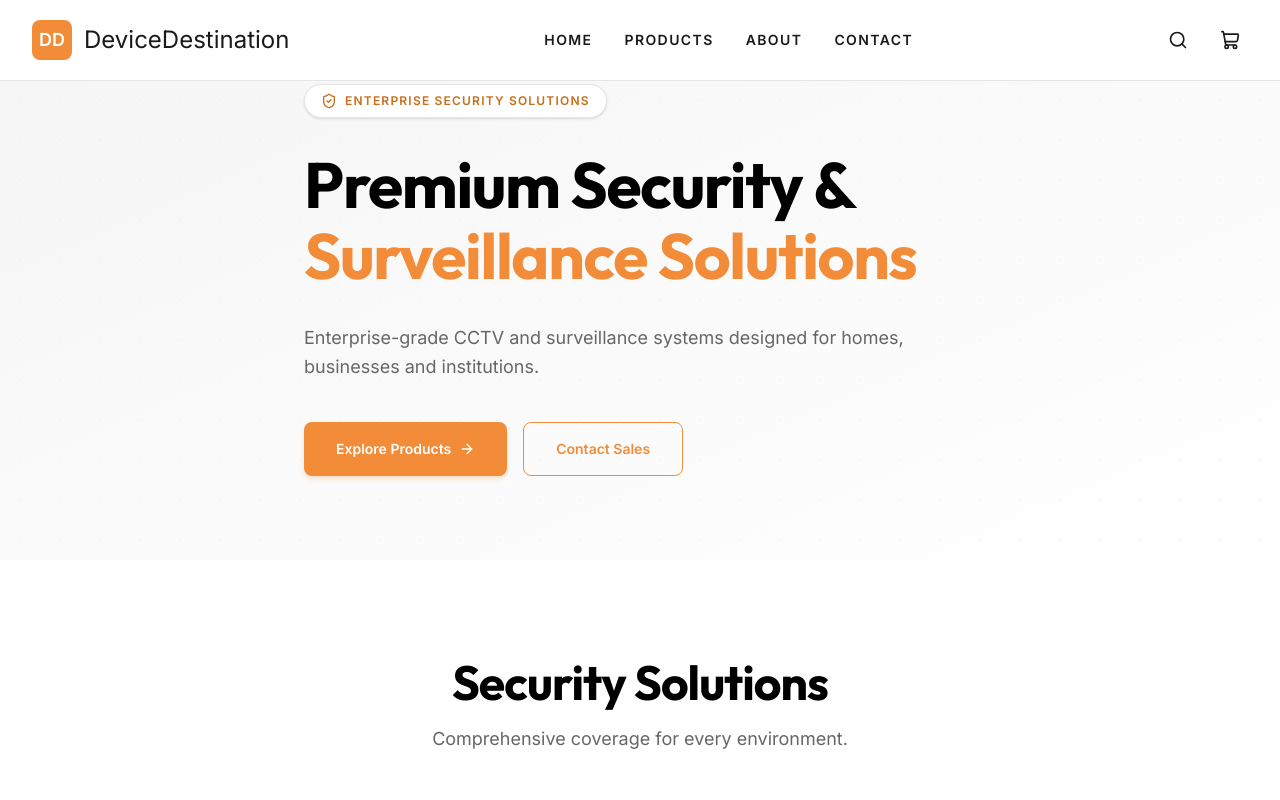
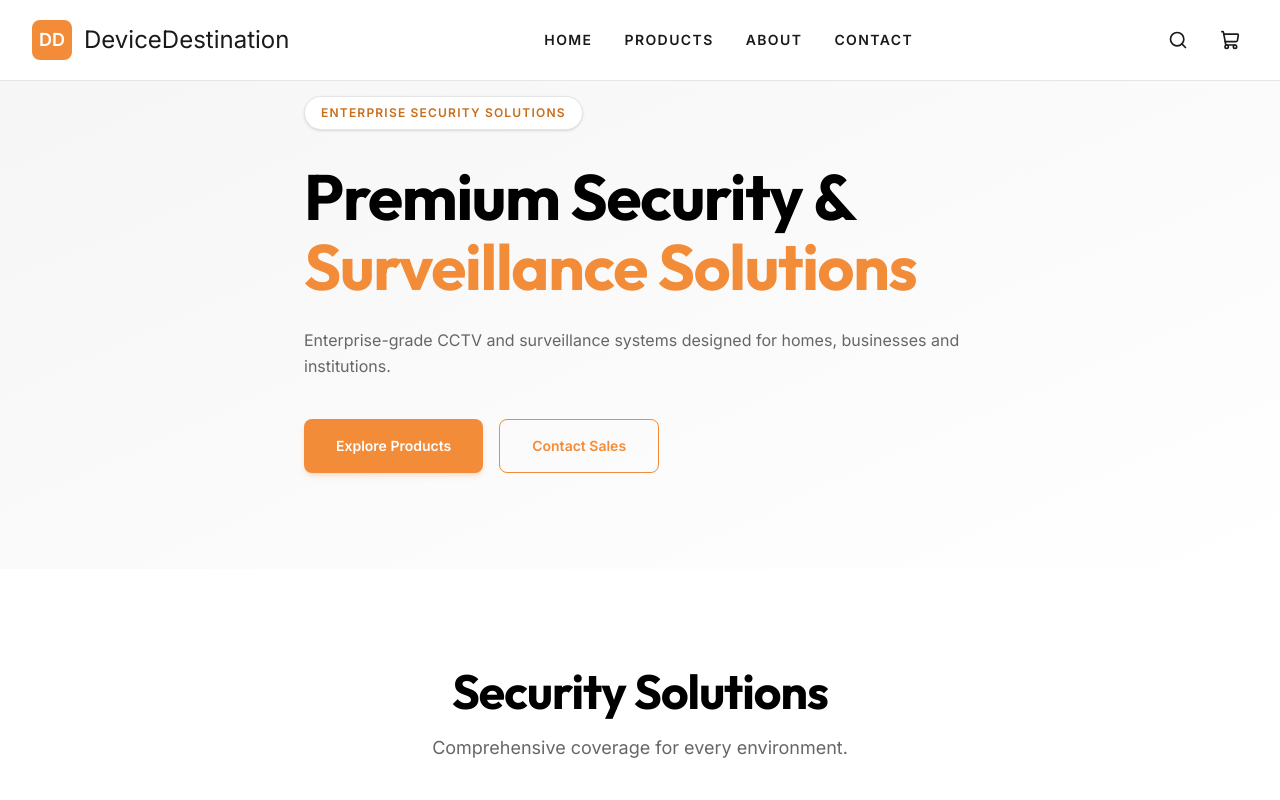
Before and after one commit to witejackel-eng/Ecom-website, a Next.js app: page / in a window 1280 px wide. Shown: the top 800 px of the page. Built offline with nearby package versions, Linux system fonts and the light colour scheme.

Commit message:
Refinement: Update Hero to use new typography hierarchy

```diff
--- a/src/components/Hero.tsx
+++ b/src/components/Hero.tsx
@@ -7,33 +7,30 @@ import FadeIn from "@/components/ui/FadeIn";
 
 export default function Hero() {
   return (
-    <section className="relative min-h-[70vh] flex items-center bg-[#FAFAFA] overflow-hidden">
+    <section className="relative min-h-[70vh] flex items-center bg-[#FAFAFA] overflow-hidden py-24">
       {/* Background Gradients */}
       <div className="absolute inset-0 z-0">
         <div className="absolute inset-0 bg-gradient-to-br from-[#F5F5F5] to-white" />
-        <div className="absolute inset-0 opacity-[0.05]" style={{ backgroundImage: 'radial-gradient(#F28C38 1px, transparent 1px)', backgroundSize: '40px 40px' }} />
       </div>
 
-      <div className="relative z-10 mx-auto max-w-7xl px-4 sm:px-6 lg:px-8 py-20">
+      <div className="relative z-10 mx-auto max-w-7xl px-4 sm:px-6 lg:px-8">
         <FadeIn direction="up">
           <div className="max-w-3xl">
             <div className="inline-flex items-center gap-2 px-4 py-2 bg-white border border-[#E5E5E5] rounded-full text-[#C96E1A] mb-8 shadow-sm">
-              <ShieldCheck className="h-4 w-4" />
               <span className="text-xs font-bold uppercase tracking-widest">Enterprise Security Solutions</span>
             </div>
-            <h1 className="font-heading text-5xl sm:text-6xl lg:text-7xl leading-[1.1] text-[#1A1A1A] mb-8">
+            <h1 className="mb-6">
               Premium Security & <br/> <span className="text-[#F28C38]">Surveillance Solutions</span>
             </h1>
-            <p className="text-lg text-[#666666] mb-10 max-w-2xl leading-relaxed">
+            <p className="description mb-10 max-w-2xl leading-relaxed">
               Enterprise-grade CCTV and surveillance systems designed for homes, businesses and institutions.
             </p>
             <div className="flex flex-wrap gap-4">
               <Link
                 href="/products"
-                className="inline-flex items-center gap-2 rounded-lg bg-[#F28C38] px-8 py-4 text-sm font-bold text-white hover:bg-[#C96E1A] transition-all duration-300 group shadow-md shadow-[#F28C38]/20"
+                className="inline-flex items-center gap-2 rounded-lg bg-[#F28C38] px-8 py-4 text-sm font-bold text-white hover:bg-[#C96E1A] transition-all duration-300 shadow-md shadow-[#F28C38]/20"
               >
                 Explore Products
-                <ArrowRight className="h-4 w-4 transition-transform group-hover:translate-x-1" />
               </Link>
               <Link
                 href="/contact"
```
